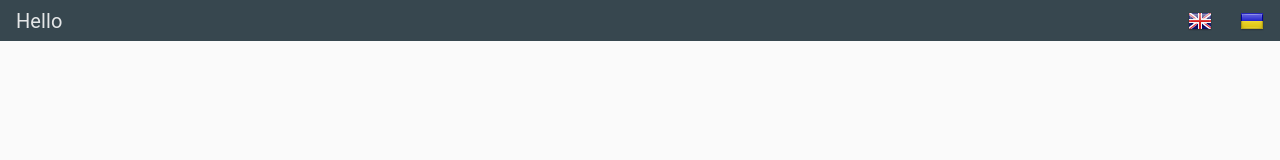
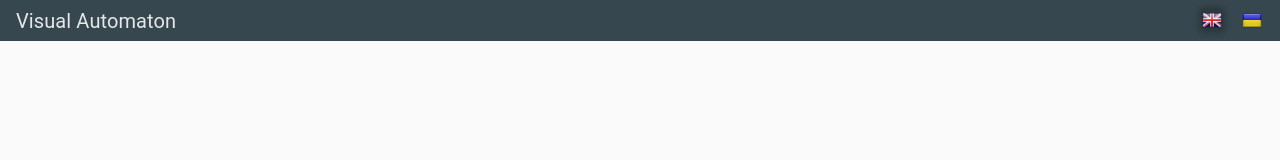
Before and after one commit to vitmsrk/Visual-Automaton, a plain HTML site: page index.html in a window 1280 px wide. Drawn offline with Linux system fonts and the light colour scheme; some packages are replaced by stand-ins of ours.

Commit message:
Top-bar [100%]

```diff
--- a/app/app.module.js
+++ b/app/app.module.js
@@ -8,14 +8,15 @@
 	const DEFAULT_TRANSLATION = 'en';
 
 	function run($rootScope, $cookies, $resource) {
-		($rootScope.getTranslation = function (translation) {
+		($rootScope.getTranslation = function (code) {
 			var path = '/assets/resources/';
-			if (!translation)
-				translation = $cookies.get('VISUAL_AUTOMATON_TRANSLATION') || DEFAULT_TRANSLATION;
-			$resource(path + translation + '.json').get(function (data) {
+			if (!code)
+				code = $cookies.get('VISUAL_AUTOMATON_TRANSLATION') || DEFAULT_TRANSLATION;
+			$resource(path + code + '.json').get(function (data) {
 				$rootScope.translation = data;
 			});
-			$cookies.put('VISUAL_AUTOMATON_TRANSLATION', translation);
+			$cookies.put('VISUAL_AUTOMATON_TRANSLATION', code);
+			$rootScope.currentTranslation = code;
 		})();
 	}
 
--- a/app/components/topBar/topBar.css
+++ b/app/components/topBar/topBar.css
@@ -5,3 +5,21 @@
 #top-bar .md-toolbar-tools {
 	height: 41px;
 }
+
+#top-bar .translation-btn {
+	padding-top: 9px;
+	margin: 0;
+}
+
+#top-bar .translation-btn:last-child {
+	margin-right: -8px;
+}
+
+#top-bar .translation-btn img {
+	width: 20px;
+}
+
+#top-bar .translation-btn.active img {
+	background-color: rgba(0, 0, 0, 0.2);
+	box-shadow: 0px 0px 7px 2px rgba(0,0,0,0.3);
+}
--- a/app/components/topBar/topBar.html
+++ b/app/components/topBar/topBar.html
@@ -1,10 +1,11 @@
 <md-toolbar id="top-bar" class="md-primary">
 	<div class="md-toolbar-tools">
-		<span md-truncate flex class="md-hue-1">{{translation.HELLO}}</span>
-		<md-button class="md-icon-button md-accent" ng-click="getTranslation('en')" aria-label="English">
+		<span id="logo-caption" class="non-selectable md-hue-1">Visual Automaton</span>
+		<span md-truncate flex class="md-hue-1"></span>
+		<md-button class="md-icon-button translation-btn" ng-class="{active: currentTranslation == 'en'}" ng-click="getTranslation('en')" title="English" aria-label="English">
 			<img src="/assets/img/en.png" />
 		</md-button>
-		<md-button class="md-icon-button md-accent" ng-click="getTranslation('uk')" aria-label="Ukrainian">
+		<md-button class="md-icon-button translation-btn" ng-class="{active: currentTranslation == 'uk'}" ng-click="getTranslation('uk')" title="Українська" aria-label="Ukrainian">
 			<img src="/assets/img/uk.png" />
 		</md-button>
 	</div>
```
